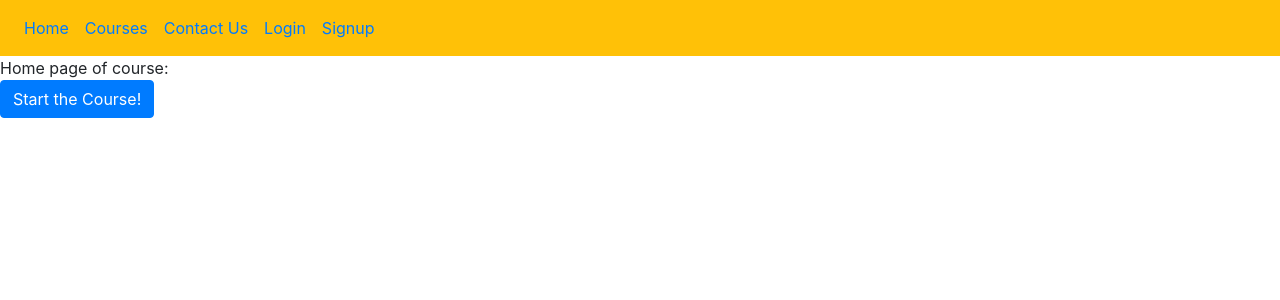
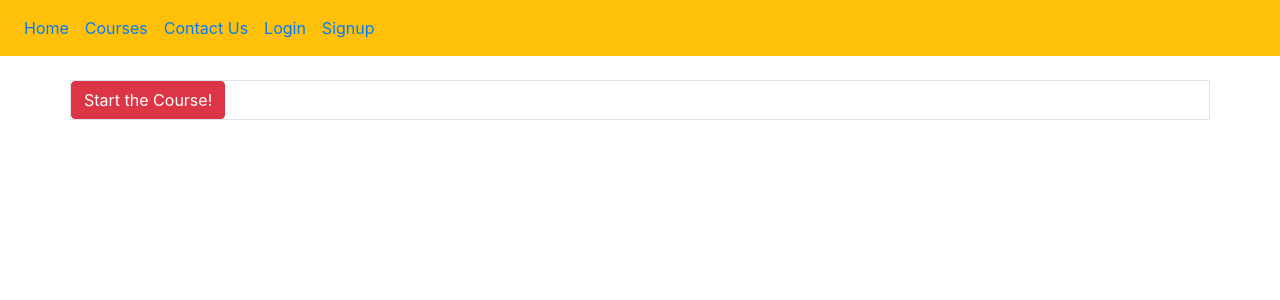
Before and after one commit to MitraNami/final_project, a React (Create React App) app in the folder client/: page /courses/1/home in a window 1280 px wide. Shown: the top 300 px of the page. Built offline with nearby package versions, Linux system fonts and the light colour scheme; no server answers.

Commit message:
Add style

```diff
--- a/client/src/components/CourseHomePage.js
+++ b/client/src/components/CourseHomePage.js
@@ -61,13 +61,35 @@ const CourseHomePage = (props) => {
 
   const handleContentRender = () => {
     setRedirectToContent(true);
-  }
+  };
+
+  const createMarkup = msg => {
+    return {__html: `${msg}`};
+  };
+
+  const courseDes = msg => {
+    return <div dangerouslySetInnerHTML={createMarkup(msg)} />;
+  };
+
 
   return (
-    <div>
-      Home page of course: {course && course.title} <br /> {course && course.description}
-      {!isRegistered && <button type="submit" className="btn btn-primary" onClick={handleClick}>Start the Course!</button>}
-      {isRegistered && <button type="submit" className="btn btn-primary" onClick={handleContentRender}>Continue the Course!</button>}
+    <div className="border container">
+      <div className="row justify-content-around">
+        <div className="col">
+        <div className="row">
+          <h4>{course && course.title}</h4>
+          {!isRegistered && <button type="submit" className="btn btn-danger" onClick={handleClick}>Start the Course!</button>}
+          {isRegistered && <button type="submit" className="btn btn-primary" onClick={handleContentRender}>Continue the Course</button>}
+        </div>
+
+          {course && courseDes(course.description)}
+        </div>
+
+        {/* <img
+          src="https://cdn.pixabay.com/photo/2016/11/29/09/14/walking-1868652_960_720.jpg"
+          width="25%"
+          alt="walk" /> */}
+      </div>
       <SignupLoginModal modalIsOpen={modalShow} setModalIsOpen={setModalShow} />
       <AdminModal modalIsOpen={adminModalShow} setModalIsOpen={setAdminModalShow} />
       {course && props.state.token &&
--- a/client/src/components/CoursePage.js
+++ b/client/src/components/CoursePage.js
@@ -74,13 +74,19 @@ const CoursePage = (props) => {
 
 
   return (
-    <div>
-      Content of course with id: {courseId}
+    <div className="container">
+
+      <h4>{course && course.title}</h4>
 
       {/* we should see one of these buttons if the course is subscription based */}
       {subscriptionBased && <>
-        {!isSubscriptionActive && <button onClick={handleSubscription}>Subscribe!</button>}
-        {isSubscriptionActive && <button onClick={handleCancellation}>Cancel subscription!</button>}
+        <div className="border p-2 bg-dark text-center rounded-pill">
+          <span className="text-white pr-2">You can subscribe to this series to receive fitness vidoes and choreography
+          notes on their release.<br />Cancel your subscription at anytime.
+          </span>
+          {!isSubscriptionActive && <button className="btn btn-danger rounded" onClick={handleSubscription}>Subscribe!</button>}
+          {isSubscriptionActive && <button className="btn btn-primary rounded" onClick={handleCancellation}>Cancel subscription</button>}
+        </div>
         <CancelSubModal
           modalIsOpen={cancelSubModalShow}
           setModalIsOpen={setCancelSubModalShow}
@@ -98,7 +104,9 @@ const CoursePage = (props) => {
         />
       </>}
 
-      {LessonsList}
+      <div className="d-flex flex-column-reverse">
+        {LessonsList}
+      </div>
 
     </div>
   );
--- a/client/src/components/NavBar.js
+++ b/client/src/components/NavBar.js
@@ -15,7 +15,7 @@ const Navbar = (props) => {
   };
 
   return (
-    <nav className="navbar navbar-expand-lg bg-warning">
+    <nav className="navbar navbar-expand-lg bg-warning mb-4">
 
       <ul className="navbar-nav d-flex flex-row justify-content-between">
         <li><Link className="nav-link" to="/">Home</Link></li>
--- a/client/src/components/UserLesson.js
+++ b/client/src/components/UserLesson.js
@@ -14,19 +14,28 @@ const UserLesson = (props) => {
     setBuyNowModalShow(true);
   };
 
+  const createMarkup = msg => {
+    return {__html: `${msg}`};
+  };
+
+  const lessonDes = msg => {
+    return <div dangerouslySetInnerHTML={createMarkup(msg)} />;
+  };
+
+
   return (
-    <div className="border m-3">
+    <div className="border border-dark rounded p-2 mt-3 mb-1">
       {/* if the user does not have access to the lesson, show them a buy now button */}
       {!access && <button onClick={handlePurchase} className="btn btn-danger">Buy now!</button>}
       <h4>{lesson.title}</h4>
-      <p>{lesson.description}</p>   {/* it will come from the text editor, remove the p tags then */}
-      <div>
+      {lessonDes(lesson.description)}
+      <div className="m-1">
 
       {/* if the user has access to the lesson show them the video
       otherwise just show them a picture of it */}
       {access && <ReactPlayer
         url={lesson.video_url}
-        width="30%"
+        width="50%"
         controls
       />}
       {!access && <img
@@ -37,11 +46,11 @@ const UserLesson = (props) => {
 
       </div>
       <footer>
-        <span>You can download the notes and list of musics!</span>
+        <span className="p-2">Choreography notes and list of musics:</span>
         {/* if the user has access to the lesson show them the link to download
         the pdf, otherwise just show them a disabled button */}
-        {access && <a href={lesson.note_url} target="_blanck"><button>Download Now!</button></a>}
-        {!access && <button disabled>Download Now!</button>}
+        {access && <a href={lesson.note_url} target="_blanck"><button className="btn btn-sm btn-primary rounded">Download</button></a>}
+        {!access && <button className="btn btn-sm btn-primary rounded" disabled>Download</button>}
       </footer>
 
       <PaymentBuyNowModal
@@ -58,16 +67,4 @@ const UserLesson = (props) => {
 };
 
 
-
 export default UserLesson;
-
-
-{/* <div className="d-flex flex-row justify-content-start pt-5 pl-5">
-  <h2>{lesson.title}</h2>
-  <div>{lesson.description}</div>
-        <img src="https://picsum.photos/id/237/200/200" alt="video" />
-        <div className="d-flex flex-column justify-content-between pl-3">
-          <span>pdf file</span>
-          <button className="btn btn-primary">Buy now!</button>
-        </div>
-      </div> */}
```
